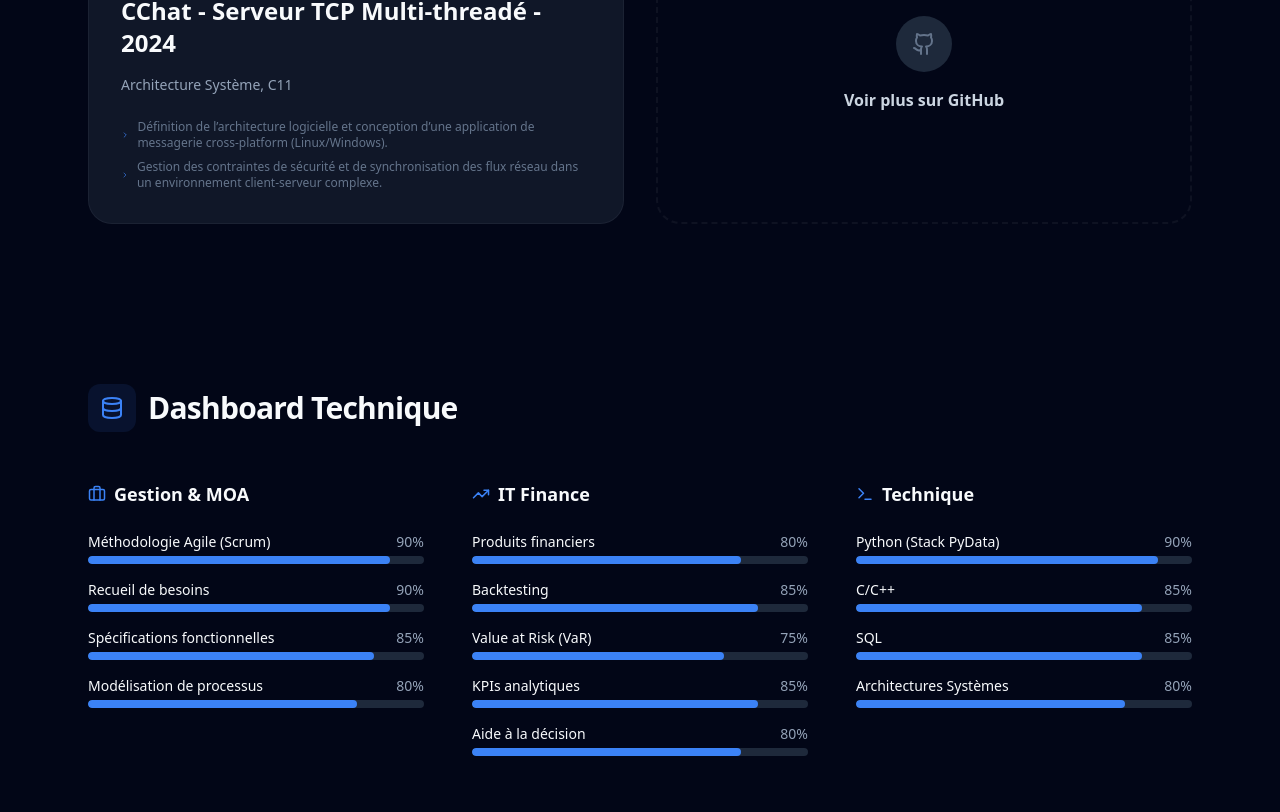
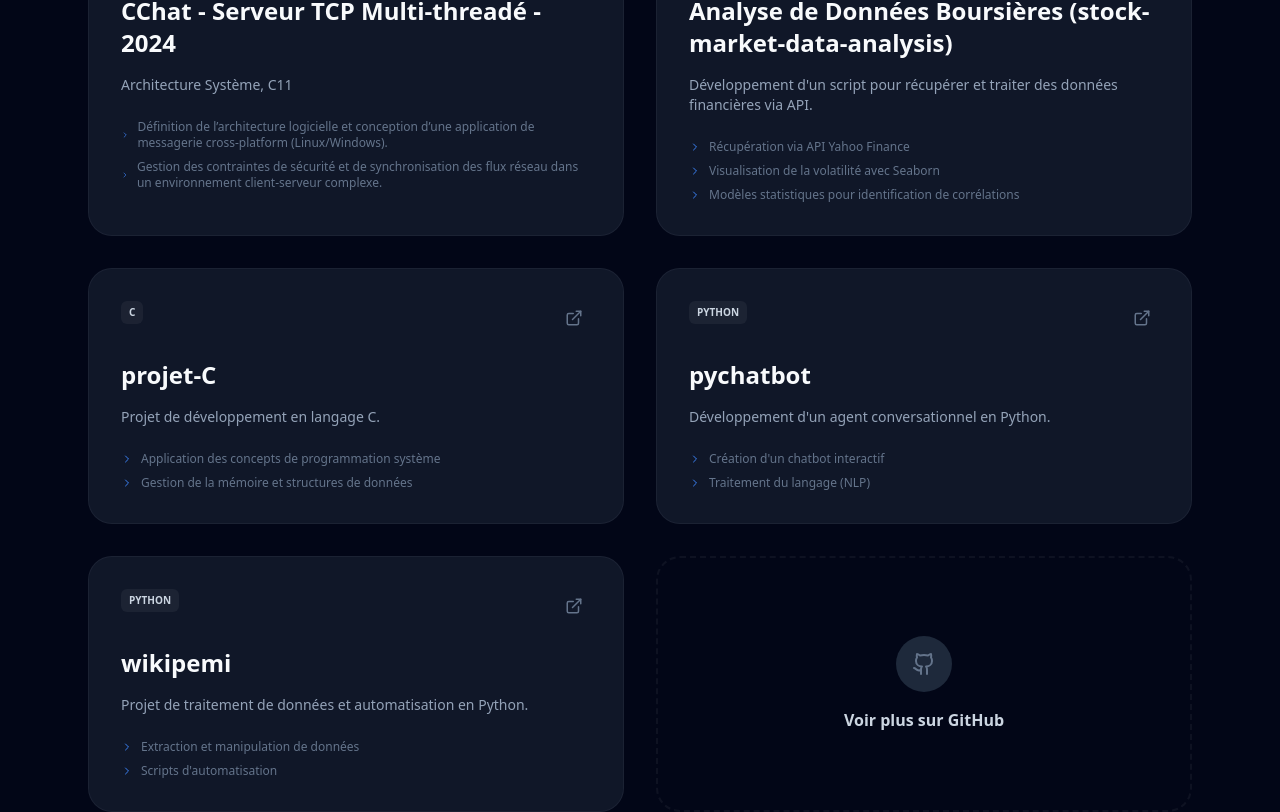
Before and after one commit to afon300/afon300.github.io, a React (Vite) app: page / in a window 1280 px wide. Shown: the part 1436-2248 px from the top of the page. Built offline with nearby package versions, Linux system fonts and the light colour scheme; the HTML template or start-up script is replaced by a standard one.

Commit message:
add extra links

```diff
--- a/src/data/portfolio.ts
+++ b/src/data/portfolio.ts
@@ -140,7 +140,7 @@ export const portfolioData = {
     },
     {
       tech: ["C11", "Architecture Système", "TCP", "Multi-threadé"],
-      link: "https://github.com/afon300",
+      link: "https://github.com/afon300/CChat",
       fr: {
         title: "CChat - Serveur TCP Multi-threadé - 2024",
         description: "Architecture Système, C11",
@@ -151,27 +151,83 @@ export const portfolioData = {
         description: "System Architecture, C11",
         details: ["Definition of software architecture and design of a cross-platform messaging application (Linux/Windows).", "Management of security constraints and synchronization of network flows in a complex client-server environment."]
       }
+    },
+    {
+      tech: ["Python", "Pandas", "Matplotlib", "Seaborn"],
+      link: "https://github.com/afon300/stock-market-data-analysis",
+      fr: {
+        title: "Analyse de Données Boursières (stock-market-data-analysis)",
+        description: "Développement d'un script pour récupérer et traiter des données financières via API.",
+        details: ["Récupération via API Yahoo Finance", "Visualisation de la volatilité avec Seaborn", "Modèles statistiques pour identification de corrélations"]
+      },
+      en: {
+        title: "Stock Market Data Analysis",
+        description: "Development of a script to retrieve and process financial data via API.",
+        details: ["Retrieval via Yahoo Finance API", "Volatility visualization with Seaborn", "Statistical models for volume correlation identification"]
+      }
+    },
+    {
+      tech: ["C"],
+      link: "https://github.com/afon300/projet-C",
+      fr: {
+        title: "projet-C",
+        description: "Projet de développement en langage C.",
+        details: ["Application des concepts de programmation système", "Gestion de la mémoire et structures de données"]
+      },
+      en: {
+        title: "projet-C",
+        description: "Development project in C language.",
+        details: ["Application of system programming concepts", "Memory management and data structures"]
+      }
+    },
+    {
+      tech: ["Python"],
+      link: "https://github.com/afon300/pychatbot",
+      fr: {
+        title: "pychatbot",
+        description: "Développement d'un agent conversationnel en Python.",
+        details: ["Création d'un chatbot interactif", "Traitement du langage (NLP)"]
+      },
+      en: {
+        title: "pychatbot",
+        description: "Development of a conversational agent in Python.",
+        details: ["Creation of an interactive chatbot", "Natural Language Processing (NLP)"]
+      }
+    },
+    {
+      tech: ["Python"],
+      link: "https://github.com/afon300/wikipemi",
+      fr: {
+        title: "wikipemi",
+        description: "Projet de traitement de données et automatisation en Python.",
+        details: ["Extraction et manipulation de données", "Scripts d'automatisation"]
+      },
+      en: {
+        title: "wikipemi",
+        description: "Data processing and automation project in Python.",
+        details: ["Data extraction and manipulation", "Automation scripts"]
+      }
     }
   ],
   skills: {
     moa: [
       { name: "Méthodologie Agile (Scrum)", level: 90 },
+      { name: "Modélisation de processus", level: 80 },
       { name: "Recueil de besoins", level: 90 },
-      { name: "Spécifications fonctionnelles", level: 85 },
-      { name: "Modélisation de processus", level: 80 }
+      { name: "Spécifications fonctionnelles", level: 85 }
     ],
     finance: [
+      { name: "Aide à la décision", level: 80 },
+      { name: "Backtesting", level: 85 },
+      { name: "KPIs analytiques", level: 85 },
       { name: "Produits financiers", level: 80 },
-      { name: "Backtesting", level: 85 },
-      { name: "Value at Risk (VaR)", level: 75 },
-      { name: "KPIs analytiques", level: 85 },
-      { name: "Aide à la décision", level: 80 }
+      { name: "Value at Risk (VaR)", level: 75 }
     ],
     technique: [
+      { name: "Architectures Systèmes", level: 80 },
+      { name: "C/C++", level: 85 },
       { name: "Python (Stack PyData)", level: 90 },
-      { name: "C/C++", level: 85 },
-      { name: "SQL", level: 85 },
-      { name: "Architectures Systèmes", level: 80 }
+      { name: "SQL", level: 85 }
     ]
   },
   certifications: [
```
